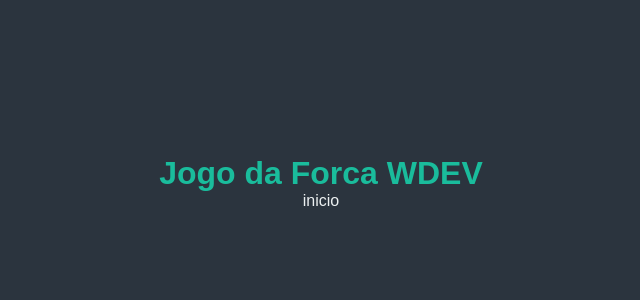
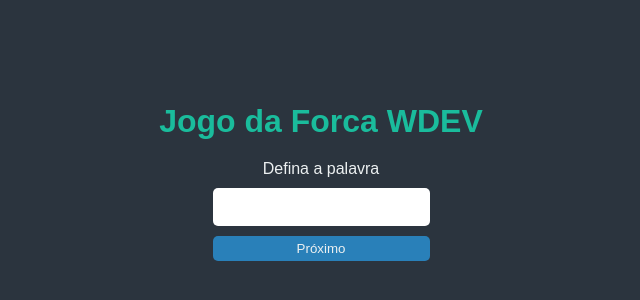
Before and after one commit to MarcioAMartins/wdev-jogo-da-forca, a Vue app: page / in a window 1280 px wide. Shown: the part 218-518 px from the top of the page, without its empty margins (319-959 px from the left). Built offline with nearby package versions, Linux system fonts and the light colour scheme.

Commit message:
Criando componente formulario

```diff
--- a/src/App.vue
+++ b/src/App.vue
@@ -3,7 +3,7 @@
     <h1> Jogo da Forca WDEV</h1>
 
     <section v-if="tela === 'inicio'" id="inicio">
-      inicio
+      <Formulario/>
     </section>
 
     <section v-if="tela === 'jogo'" id="jogo">jogo</section>
@@ -13,6 +13,7 @@
 
 <script>
 import './css/global.css';
+import Formulario from './components/Formulario.vue'
 
 export default {
   name: 'App',
@@ -22,7 +23,7 @@ export default {
     }
   },
   components: {
-
+    Formulario
   }
 }
 </script>
--- /dev/null
+++ b/src/components/Formulario.vue
@@ -0,0 +1,34 @@
+<template>
+    <div class="formulario">
+        <div class="formulatio-title">Defina a palavra</div>
+        <input type="text" class="formulario-input">
+        <button>Próximo</button>
+    </div>
+</template>
+
+<script>
+export default {
+    name: 'Formulario'
+}
+</script>
+
+<style scoped>
+    .formulario{
+        display: flex;
+        flex-direction: column;
+        align-content: center;
+        text-align: center;
+        justify-content: center;
+        margin-top: 20px;
+    }
+
+    .formulario-input{
+        padding: 10px 5px;
+        border: 0;
+        border-radius: 5px;
+        margin: 10px 0px;
+        color: var(--color-text-dark);
+        font-size: 16px;
+    }
+
+</style>
--- a/src/css/global.css
+++ b/src/css/global.css
@@ -25,3 +25,17 @@
   h1{
       color: var(--color-text-title);
   }
+  button{
+      padding: 5px 10px;
+      background-color: var(--color-background-button);
+      border: 0;
+      border-radius: 5px;
+      cursor: pointer;
+      transition: 0.2s opacity;
+  }
+  button:hover{
+      opacity: 0.8;
+  }
+  button[disable]{
+      opacity: 0.2;
+  }
```
